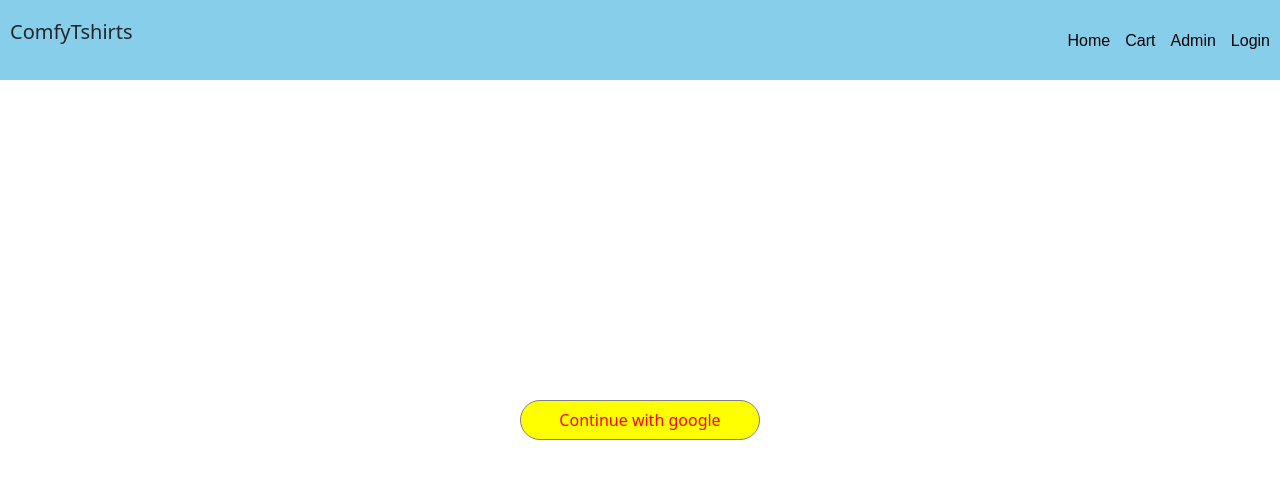
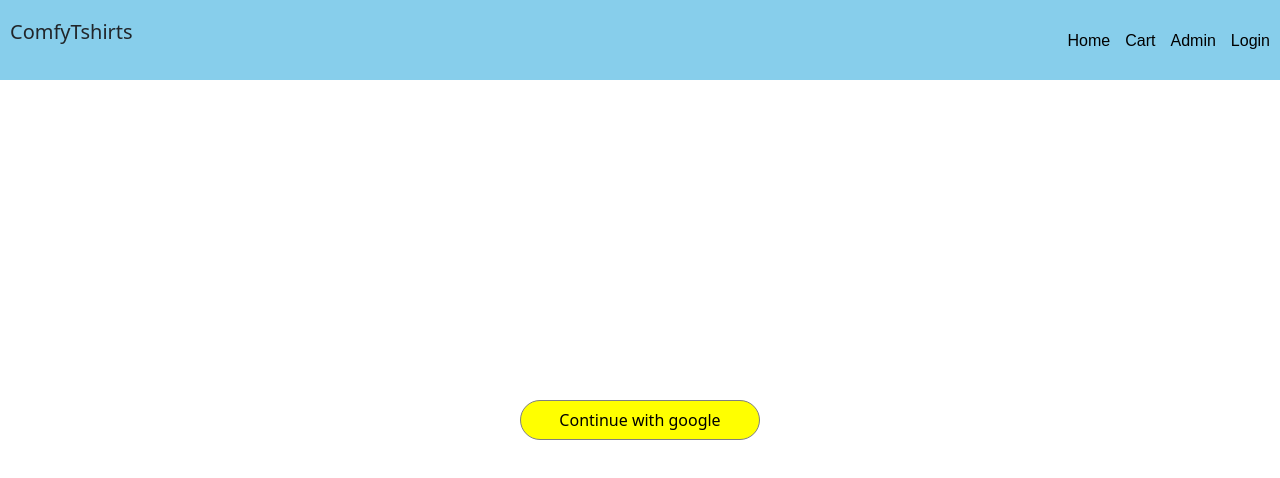
Before and after one commit to shawongithub/comfyTshirtsClient, a React (Create React App) app: page /login in a window 1280 px wide. Shown: the top 478 px of the page. Built offline with nearby package versions, Linux system fonts and the light colour scheme.

Commit message:
added the login

```diff
--- a/package.json
+++ b/package.json
@@ -8,6 +8,7 @@
     "@testing-library/user-event": "^12.8.3",
     "axios": "^0.21.1",
     "bootstrap": "^5.1.0",
+    "firebase": "^9.0.1",
     "react": "^17.0.2",
     "react-bootstrap": "^1.6.1",
     "react-dom": "^17.0.2",
--- a/src/components/Login/Login.css
+++ b/src/components/Login/Login.css
@@ -16,7 +16,6 @@
 }
 input:hover{
     cursor: pointer;
-    outline: none;
 }
 ::placeholder {
     color: red;
--- a/src/components/Login/Login.js
+++ b/src/components/Login/Login.js
@@ -1,11 +1,32 @@
 import React from 'react';
 import './Login.css'
 
+import "firebase/auth";
+import firebaseConfig from '../../firebaseConfig';
+import { initializeApp } from 'firebase/app';
+import { getAuth, signInWithPopup, GoogleAuthProvider } from "firebase/auth";
+
+const app = initializeApp(firebaseConfig);
+
+
 const Login = () => {
+    const provider = new GoogleAuthProvider();
+    const auth = getAuth();
+    const googleLoginHandler = () => {
+        signInWithPopup(auth, provider)
+            .then((result) => {
+                const user = result.user;
+                console.log(user);
+
+            }).catch((error) => {
+                const errorMessage = error.message;
+                console.log(errorMessage);
+            });
+    }
     return (
         <div>
             <div className="login-container">
-                <input placeholder="Continue with google" type="text" />
+                <input value="Continue with google" type="submit" onClick={googleLoginHandler} />
             </div>
         </div>
     );
--- /dev/null
+++ b/src/firebaseConfig.js
@@ -0,0 +1,13 @@
+
+const firebaseConfig = {
+    apiKey: "AIzaSyDvCh68cuCPZGok4DAeGZlGYW3299-Q4uw",
+    authDomain: "auth-assignment-7e1fd.firebaseapp.com",
+    projectId: "auth-assignment-7e1fd",
+    storageBucket: "auth-assignment-7e1fd.appspot.com",
+    messagingSenderId: "307383923212",
+    appId: "1:307383923212:web:8ea5cbee1ece81709b3429",
+    measurementId: "G-LGT4NYVECF"
+};
+
+
+export default firebaseConfig
```
Also changed, not shown: 1 other file (tests, documents, lock files or other folders).
